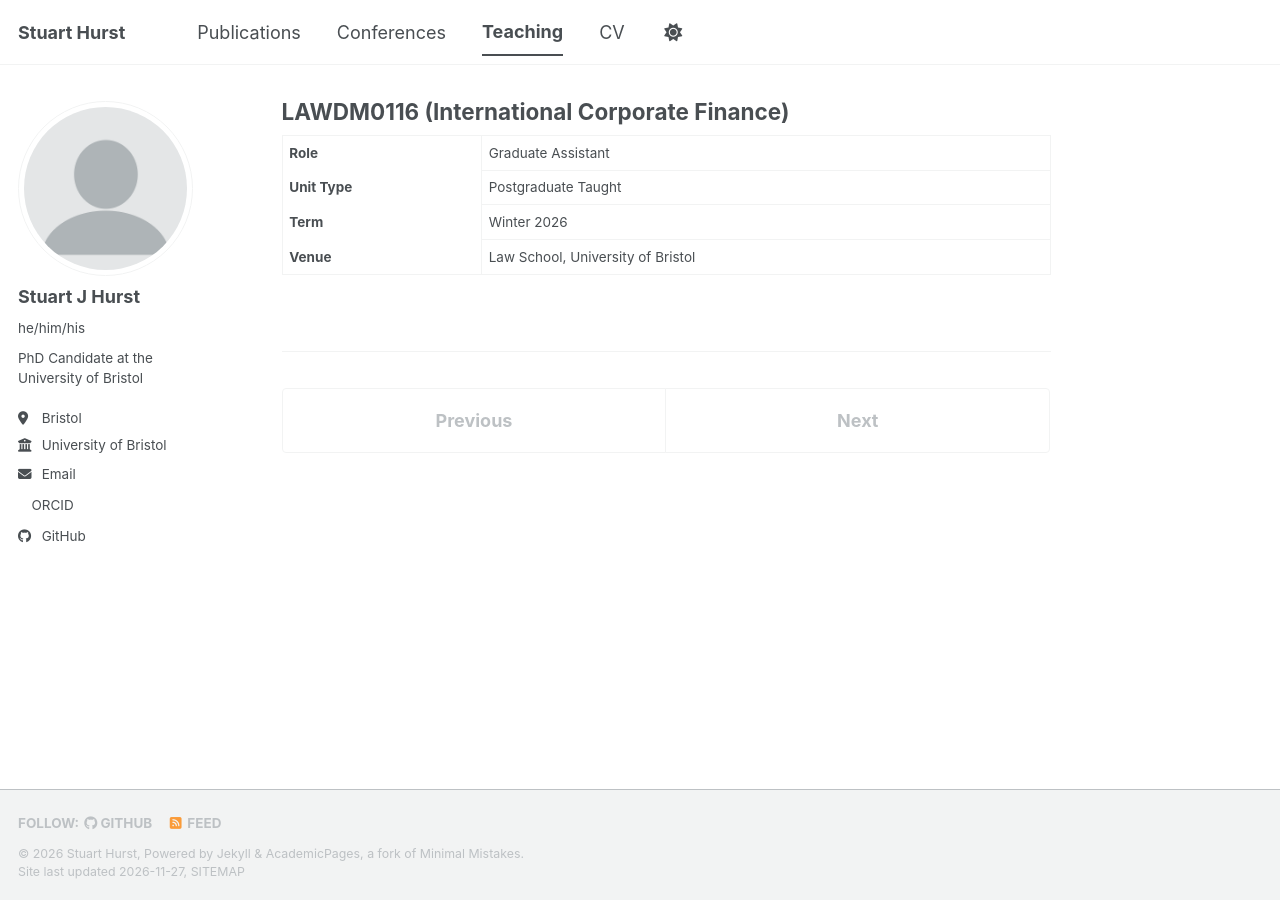
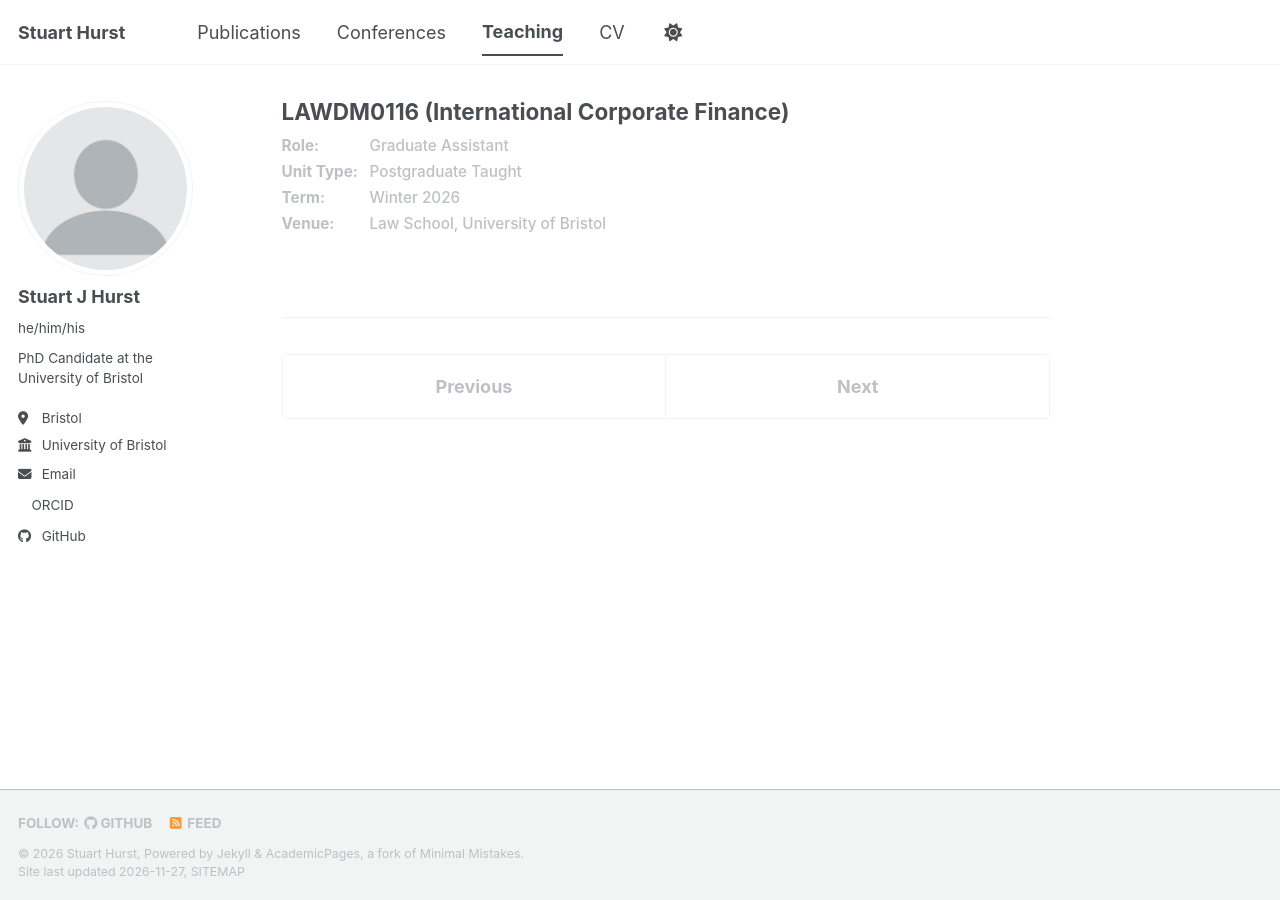
Before and after one commit to stuartjhurst/stuartjhurst.github.io, a Jekyll site: the page built from _teaching/2026LAWDM0116.md, in a window 1280 px wide. Built offline with Jekyll 4.4.1, drawn with Linux system fonts in a browser that asks for light colours; a script bundle is joined from its source files by our own code; a style sheet for code colours, icons or effects is not loaded.

Commit message:
Update single.html

```diff
--- a/_layouts/single.html
+++ b/_layouts/single.html
@@ -35,34 +35,24 @@ layout: default
         {% endif %}
 
         {% if page.collection == 'teaching' %}
-          <table class="teaching-meta-table">
-            <tbody>
+          <div class="page__date" style="display: grid; grid-template-columns: auto 1fr; column-gap: 0.75em; row-gap: 0.2em; align-items: baseline;">
             {% if page.role %}
-                <tr>
-                  <th>Role</th>
-                  <td>{{ page.role }}</td>
-                </tr>
+              <strong>Role:</strong>
+              <span>{{ page.role }}</span>
             {% endif %}
             {% if page.type %}
-                <tr>
-                  <th>Unit Type</th>
-                  <td>{{ page.type }}</td>
-                </tr>
+              <strong>Unit Type:</strong>
+              <span>{{ page.type }}</span>
             {% endif %}
             {% if page.term %}
-                <tr>
-                  <th>Term</th>
-                  <td>{{ page.term }}</td>
-                </tr>
+              <strong>Term:</strong>
+              <span>{{ page.term }}</span>
             {% endif %}
             {% if page.venue %}
-                <tr>
-                  <th>Venue</th>
-                  <td>{{ page.venue }}</td>
-                </tr>
+              <strong>Venue:</strong>
+              <span>{{ page.venue }}</span>
             {% endif %}
-            </tbody>
-          </table>
+          </div>
         {% elsif page.venue and page.date %}
           {% comment %}<!-- "Published in" on the left; DOI (publications only) on the right, larger -->{% endcomment %}
           <div style="display: flex; justify-content: space-between; align-items: baseline; flex-wrap: wrap; gap: 0.5em;">
```
Lines whose indentation alone changed are shown as unchanged.
